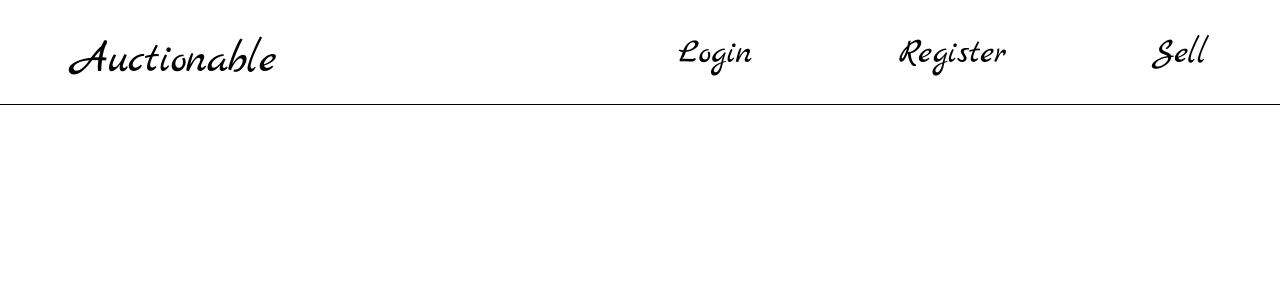
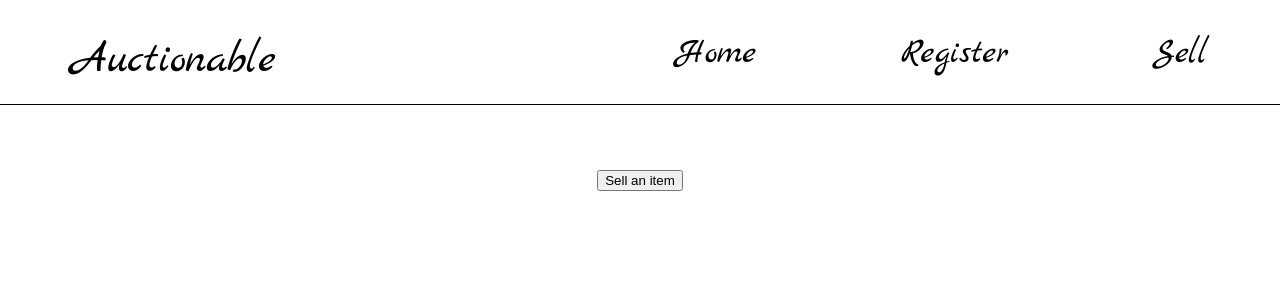
Before and after one commit to DistortedAxiom/silent-auction-frontend, a React (Create React App) app in the folder app/: page /profile in a window 1280 px wide. Shown: the top 300 px of the page. Built offline with nearby package versions, Linux system fonts and the light colour scheme; sample sign-in values are in the browser's storage.

Commit message:
added privateroute to user dashboard

```diff
--- a/app/src/App.js
+++ b/app/src/App.js
@@ -1,27 +1,27 @@
 import React from 'react';
-import {Route} from 'react-router-dom';
+import {Route, Switch} from 'react-router-dom';
 import './App.css';
 
 import Login from './components/Login'
 import SignUp from './components/Signup'
 import SellerForm from './components/SellerForm'
 import Navigation from './components/Navigation'
+import UserProfile from './components/UserProfile'
+import PrivateRoute from './utils/PrivateRoute'
 
 function App() {
+
   return (
     <div className="App">
       <header>
         <Navigation />
       </header>
-      <Route exact path="/">
-        <Login />
-      </Route>
-      <Route path="/signup">
-        <SignUp />
-      </Route>
-      <Route path="/sellerform">
-        <SellerForm />
-      </Route>
+      <Switch>
+        <Route exact path="/" component={Login} />
+        <Route path="/signup" component={SignUp} />
+        <Route path="/sellerform" component={SellerForm} />
+        <PrivateRoute path="/profile" component={UserProfile} />
+      </Switch>
     </div>
   );
 }
--- a/app/src/components/Login.js
+++ b/app/src/components/Login.js
@@ -1,5 +1,5 @@
 import React, { useState, useEffect } from 'react';
-import {Link} from 'react-router-dom';
+import {Link, Redirect} from 'react-router-dom';
 import {useForm} from 'react-hook-form';
 import styled, {css} from 'styled-components';
 import {axiosWithAuth} from '../utils/axiosWithAuth';
@@ -53,13 +53,15 @@ const StyledButton = styled.button`
 `;
 
 
-export default function Login() {
+export default function Login(props) {
 
     const {register, handleSubmit, errors, reset} = useForm();
 
     const [loginError, setLoginError] = useState('');
+    const [loggedIn, setLoggedIn] = useState(false);
 
     const onSubmit = (data, e) => {
+        e.preventDefault();
         login(data);
         e.target.reset();
     }
@@ -76,15 +78,19 @@ export default function Login() {
             .then(res => {
                 console.log(`Success!`)
                 localStorage.setItem('token', JSON.stringify(res.data.token));
-                console.log(localStorage.token)
+                setLoggedIn(true);
             })
-            .catch(err =>    {
+            .catch(err => {
                 console.log(err);
                 setLoginError('Please check your username and password');
             })
     }
 
-    return (
+        if (localStorage.getItem("token") != null) {
+            return (<Redirect to="profile" />);
+        }
+        else {
+            return (
         <div>
             <h1>Welcome to Auctionable</h1>
             <h2>Login</h2>
@@ -123,5 +129,6 @@ export default function Login() {
                 </div>
             </div>
         </div>
-    )
+            )
+        }
 }
--- a/app/src/components/Navigation.js
+++ b/app/src/components/Navigation.js
@@ -9,8 +9,8 @@ export default function Navigation() {
             <div className="home-link-container">
                 <a href='https://auctionable.netlify.app/' className="home-link">Auctionable</a>
             </div>
-            <Link to="/" className="nav-item">Login</Link>
-            <Link to="/signup" className="nav-item">Register</Link>
+            <Link to="/" className="nav-item">Home</Link>
+            <Link to="/signup" className=   "nav-item">Register</Link>
             <Link to="/sellerform" className="nav-item">Sell</Link>
         </nav>
     )
--- a/app/src/components/UserProfile.js
+++ b/app/src/components/UserProfile.js
@@ -0,0 +1,16 @@
+import React from 'react';
+import {Link} from 'react-router-dom';
+
+export default function UserProfile(props) {
+
+    return (
+        <div>
+            <div>
+                <button>Sell an item</button>
+            </div>
+            <div>
+            </div>
+        </div>
+    )
+
+}
--- /dev/null
+++ b/app/src/utils/PrivateRoute.js
@@ -0,0 +1,17 @@
+import React from 'react';
+import {Route, Redirect} from 'react-router-dom';
+
+const PrivateRoute = ({ component: Component, ...rest }) => (
+    <Route
+      {...rest}
+      render={props =>
+        localStorage.getItem("token") ? (
+          <Component {...props} />
+        ) : (
+          <Redirect to="/" />
+        )
+      }
+    />
+  );
+
+export default PrivateRoute;
```
